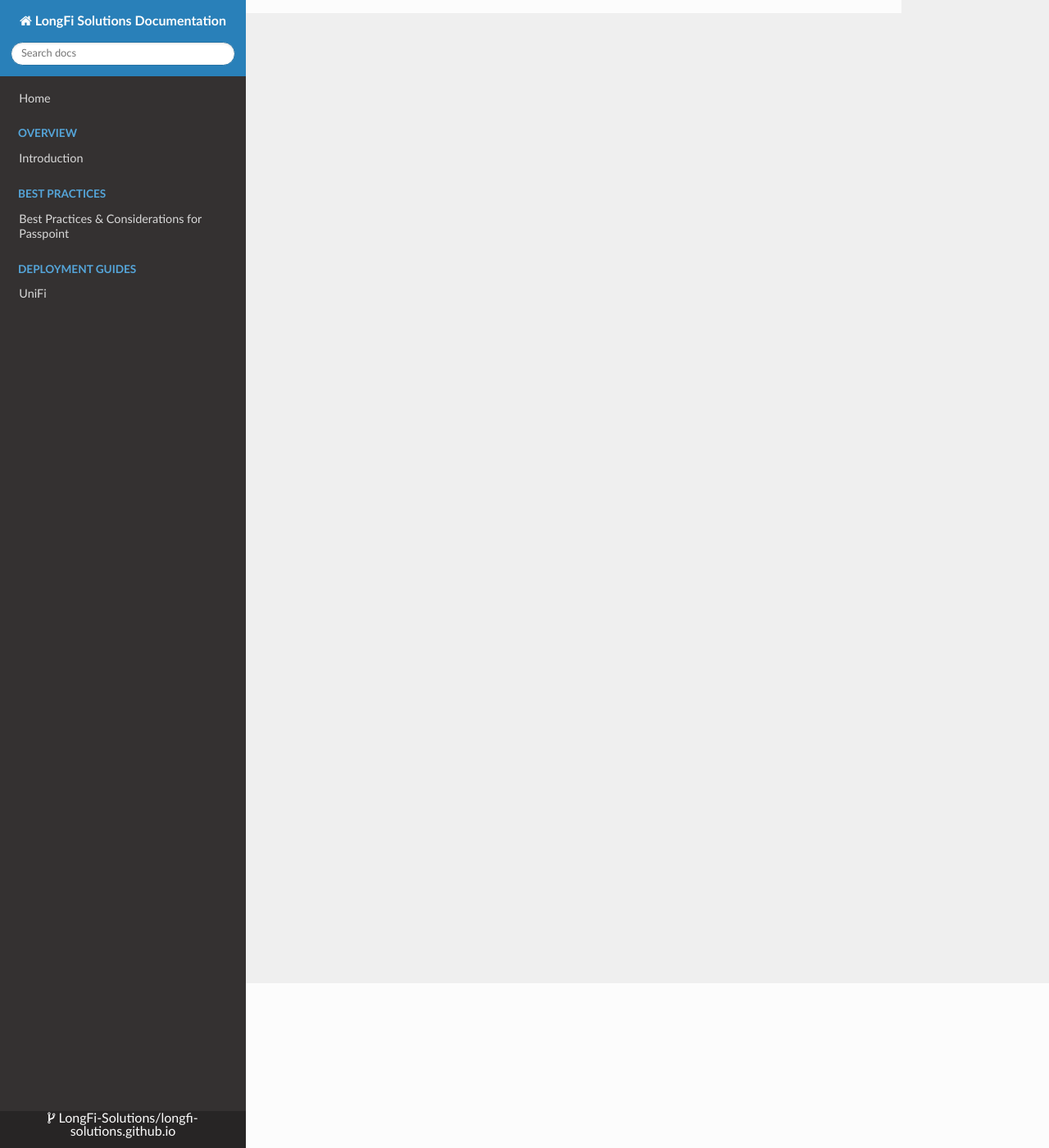
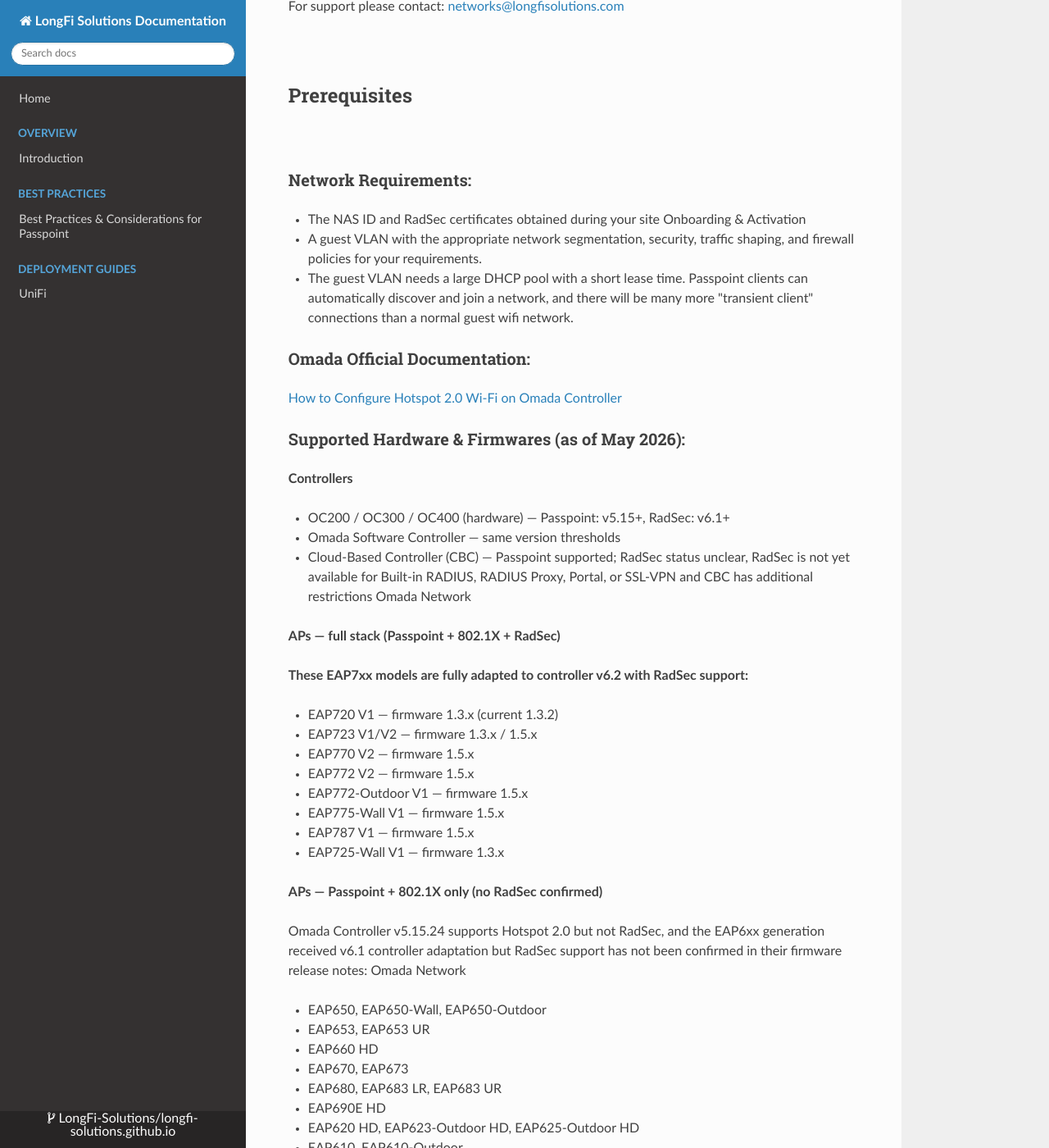
Before and after one commit to LongFi-Solutions/longfi-solutions.github.io, an MkDocs documentation site: the page built from docs/deployment/omada-networks.md, in a window 1280 px wide and 1400 px high, scrolled down 201 px. Shown: the whole window at 82% size. Built offline with MkDocs 1.6.1, drawn with Linux system fonts in a browser that asks for light colours; nearby versions of some CDN libraries; some of the changed text lies outside the part shown.

Commit message:
Update Deployment Guides “omada-networks”

```diff
--- a/docs/deployment/omada-networks.md
+++ b/docs/deployment/omada-networks.md
@@ -1,5 +1,57 @@
 ---
-title: Omada Networks
+title: Omada Networks by TP-Link
 ---
 
-test
+# **LongFi Connect - Omada Networks by TP-Link Passpoint Implementation Guide**
+
+For support please contact: [networks@longfisolutions.com](emailto:networks@longfisolutions.com)
+
+##
+
+## **Prerequisites**
+
+###
+
+### Network Requirements:
+
+- The NAS ID and RadSec certificates obtained during your site Onboarding & Activation
+- A guest VLAN with the appropriate network segmentation, security, traffic shaping, and firewall policies for your requirements.
+- The guest VLAN needs a large DHCP pool with a short lease time. Passpoint clients can automatically discover and join a network, and there will be many more "transient client" connections than a normal guest wifi network.
+
+### **Omada Official Documentation:**
+
+[How to Configure Hotspot 2.0 Wi-Fi on Omada Controller](https://support.omadanetworks.com/cac/document/110379/)
+
+### **Supported Hardware & Firmwares (as of May 2026):**
+
+**Controllers**
+
+- OC200 / OC300 / OC400 (hardware) — Passpoint: v5.15+, RadSec: v6.1+
+- Omada Software Controller — same version thresholds
+- Cloud-Based Controller (CBC) — Passpoint supported; RadSec status unclear, RadSec is not yet available for Built-in RADIUS, RADIUS Proxy, Portal, or SSL-VPN and CBC has additional restrictions Omada Network
+
+**APs — full stack (Passpoint + 802.1X + RadSec)**
+
+**These EAP7xx models are fully adapted to controller v6.2 with RadSec support:**
+
+- EAP720 V1 — firmware 1.3.x (current 1.3.2)
+- EAP723 V1/V2 — firmware 1.3.x / 1.5.x
+- EAP770 V2 — firmware 1.5.x
+- EAP772 V2 — firmware 1.5.x
+- EAP772-Outdoor V1 — firmware 1.5.x
+- EAP775-Wall V1 — firmware 1.5.x
+- EAP787 V1 — firmware 1.5.x
+- EAP725-Wall V1 — firmware 1.3.x
+
+**APs — Passpoint + 802.1X only (no RadSec confirmed)**
+
+Omada Controller v5.15.24 supports Hotspot 2.0 but not RadSec, and the EAP6xx generation received v6.1 controller adaptation but RadSec support has not been confirmed in their firmware release notes: Omada Network
+
+- EAP650, EAP650-Wall, EAP650-Outdoor
+- EAP653, EAP653 UR
+- EAP660 HD
+- EAP670, EAP673
+- EAP680, EAP683 LR, EAP683 UR
+- EAP690E HD
+- EAP620 HD, EAP623-Outdoor HD, EAP625-Outdoor HD
+- EAP610, EAP610-Outdoor
```
